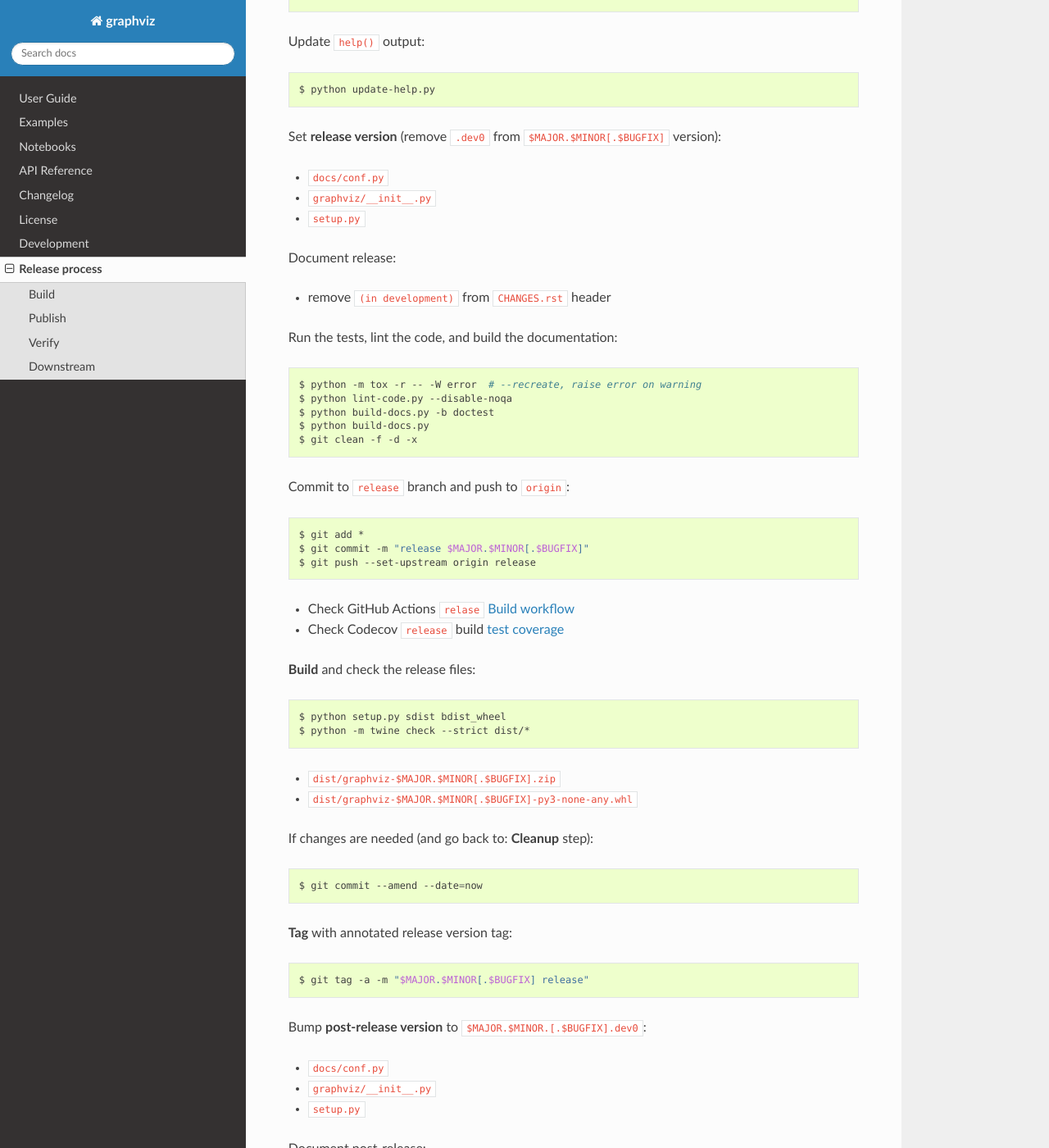
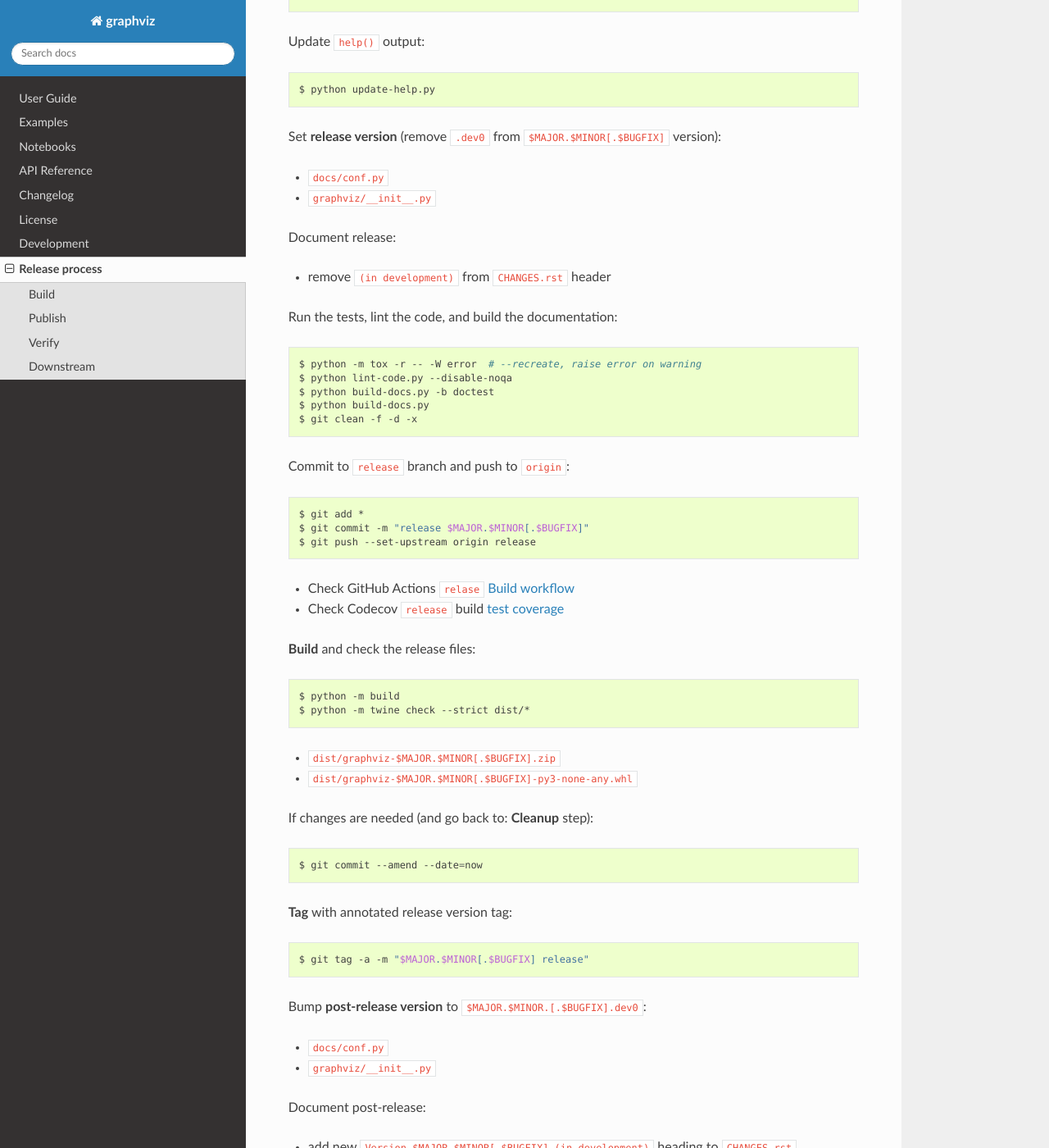
Before and after one commit to xflr6/graphviz, a Sphinx documentation site: the page built from docs/release_process.rst, in a window 1280 px wide and 1400 px high, scrolled down 522 px. Shown: the whole window at 82% size. Built offline with Sphinx 7.4.7 and the Read the Docs theme 3.1.0, drawn with Linux system fonts in a browser that asks for light colours; the version number is read from the project's files by our own code.

Commit message:
update build instructions for https://build.pypa.io
- follow-up to 115ad3459f5ea2cf0afe7fd6f546c1afad3a1d66

```diff
--- a/docs/release_process.rst
+++ b/docs/release_process.rst
@@ -9,7 +9,7 @@ Update build dependencies:
 
 .. code:: bash
 
-    $ pip install -U setuptools wheel twine
+    $ pip install -U build setuptools wheel twine
 
 Create ``release`` branch from main:
 
@@ -33,7 +33,6 @@ Set **release version** (remove ``.dev0`` from ``$MAJOR.$MINOR[.$BUGFIX]`` versi
 
 - ``docs/conf.py``
 - ``graphviz/__init__.py``
-- ``setup.py``
 
 Document release:
 
@@ -66,7 +65,7 @@ Commit to ``release`` branch and push to ``origin``:
 
 .. code:: bash
 
-    $ python setup.py sdist bdist_wheel
+    $ python -m build
     $ python -m twine check --strict dist/*
 
 - ``dist/graphviz-$MAJOR.$MINOR[.$BUGFIX].zip``
@@ -88,7 +87,6 @@ Bump **post-release version** to ``$MAJOR.$MINOR.[.$BUGFIX].dev0``:
 
 - ``docs/conf.py``
 - ``graphviz/__init__.py``
-- ``setup.py``
 
 Document post-release:
 
```
